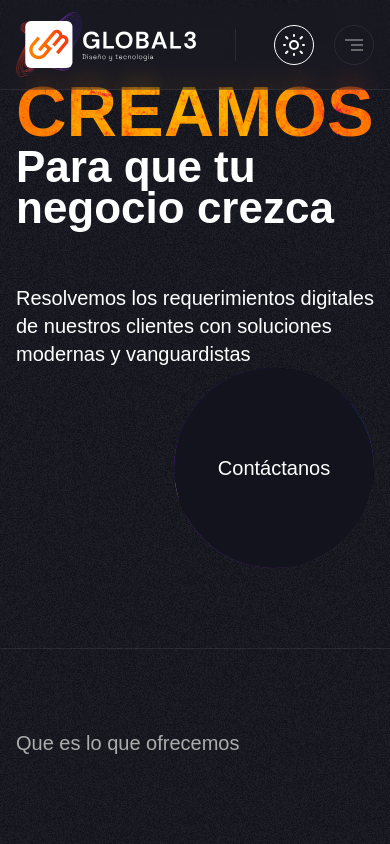
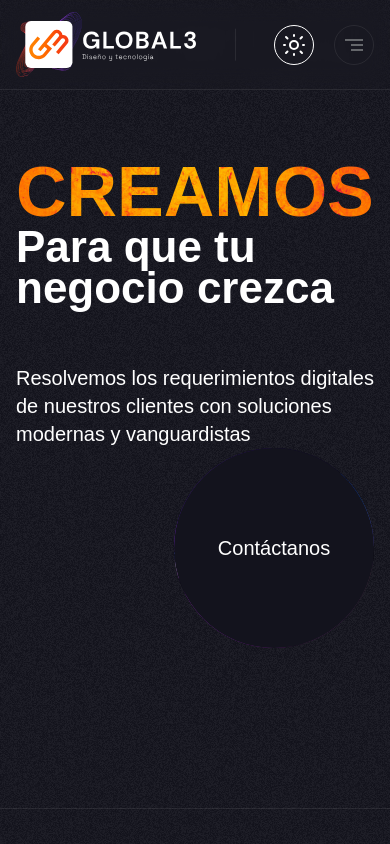
Before and after one commit to rcastillod/Global3-SPA, a Nuxt app: page / in a window 390 px wide. Shown: the top 844 px of the page. Built offline with nearby package versions, Linux system fonts and the light colour scheme.

Commit message:
Fix: Hero section padding in mobile

```diff
--- a/components/layout/HeroSection.vue
+++ b/components/layout/HeroSection.vue
@@ -1,6 +1,6 @@
 <template>
   <div
-    class="max-w-screen-2xl mx-auto py-20 px-4 md:px-8 md:py-36 md:pt-[15.625rem]"
+    class="max-w-screen-2xl mx-auto py-40 px-4 md:px-8 md:py-36 md:pt-[15.625rem]"
   >
     <h1 class="hero-title font-bold lg:text-center">Creamos</h1>
     <div class="max-w-screen-lg mx-auto md:-mt-12 lg:-mt-16">
```
